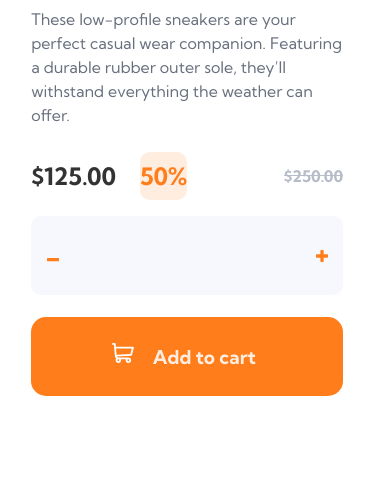
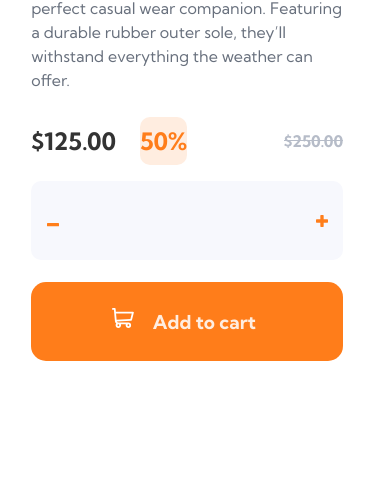
Before and after one commit to tarun-ally/E_commerece_product_page_project, a plain HTML site: page index.html in a window 390 px wide. Shown: the part 594-1084 px from the top of the page. After the commit the page ends 1049 px from the top, so only its background shows below. Drawn offline with Linux system fonts and the light colour scheme.

Commit message:
refracted mobile position

```diff
--- a/style.css
+++ b/style.css
@@ -272,12 +272,12 @@ body {
 
     section {
         width: 80%;
-        position: absolute;
-        top: 55%;
+        /* position: absolute; */
+        /* top: 100px; */
 
         text-align: start;
         font-weight: 300;
-        margin: 0px auto 70px 8%;
+        margin: 10px auto 70px 8%;
         line-height: 3rem;
         color: #333333;
         z-index: -1;
```
